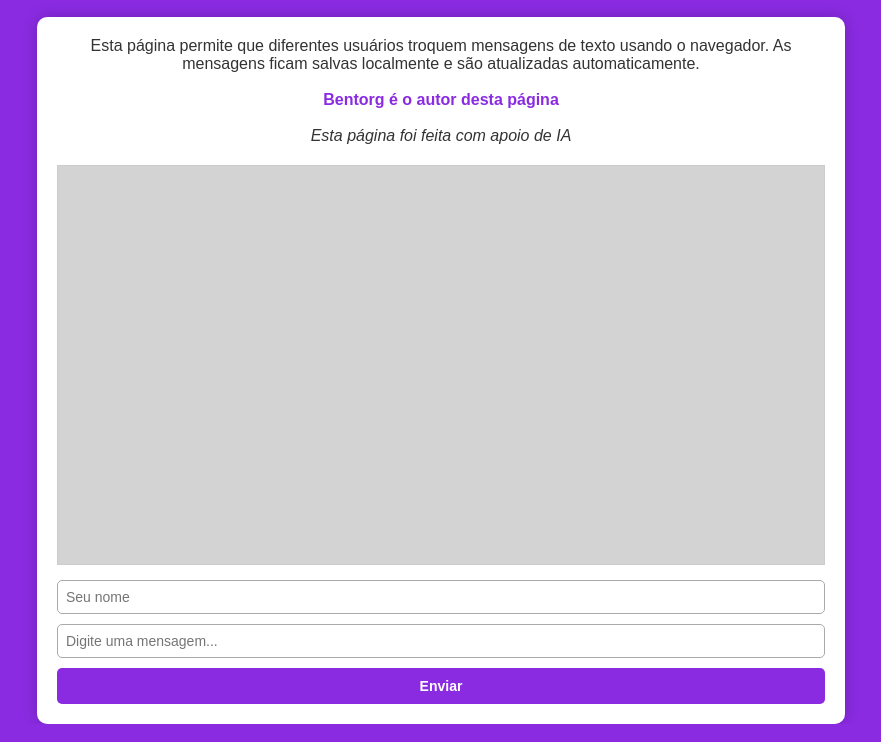
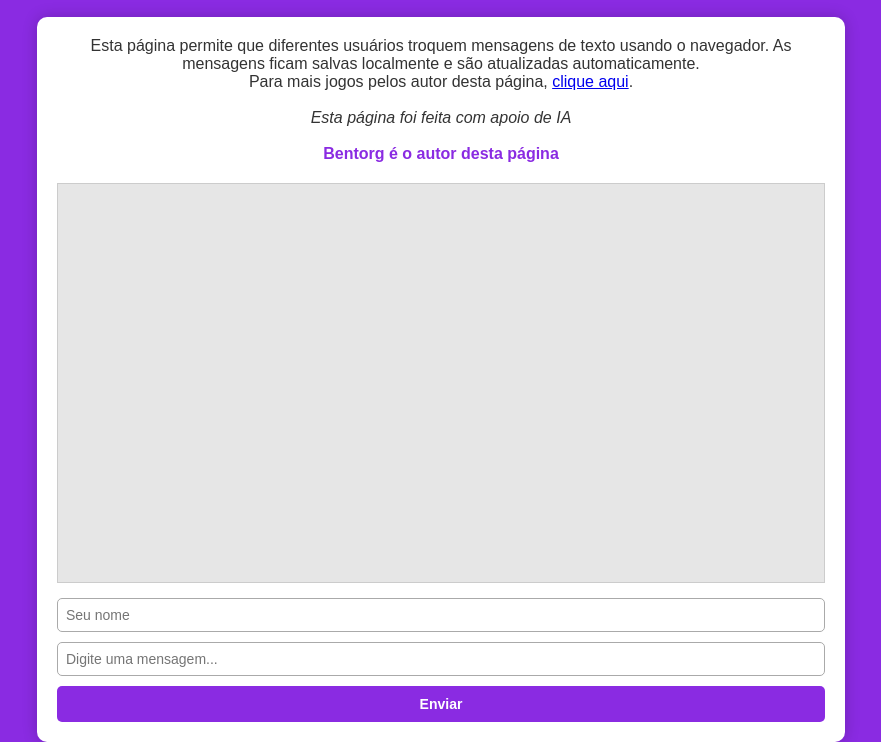
Before and after one commit to BentoRG/OnumChat, a plain HTML site: page index.html in a window 1280 px wide. Shown: the part 81-823 px from the top of the page, without its empty margins (199-1080 px from the left). Drawn offline with Linux system fonts and the light colour scheme.

Commit message:
Update index.html

```diff
--- a/index.html
+++ b/index.html
@@ -56,7 +56,7 @@
       overflow-y: auto;
       margin-bottom: 10px;
       padding: 10px;
-      background: lightgrey;
+      background: rgb(230, 230, 230);
       font-size: 14px;
       box-sizing: border-box;
     }
@@ -104,10 +104,12 @@
   <div class="chat-container">
     <div class="info">
       Esta página permite que diferentes usuários troquem mensagens de texto usando o navegador. As mensagens ficam salvas localmente e são atualizadas automaticamente.
+      <br>
+      Para mais jogos pelos autor desta página, <a target="_blank" href="https://bentorg.github.io/PongSolo/">clique aqui</a>.
+      <br><br>
+      <span class="bnt">Esta página foi feita com apoio de IA</span>
       <br><br>
       <span class="author">Bentorg é o autor desta página</span>
-      <br><br>
-      <span class="bnt">Esta página foi feita com apoio de IA</span>
     </div>
 
     <div class="chat-box" id="chat-box"></div>
```
